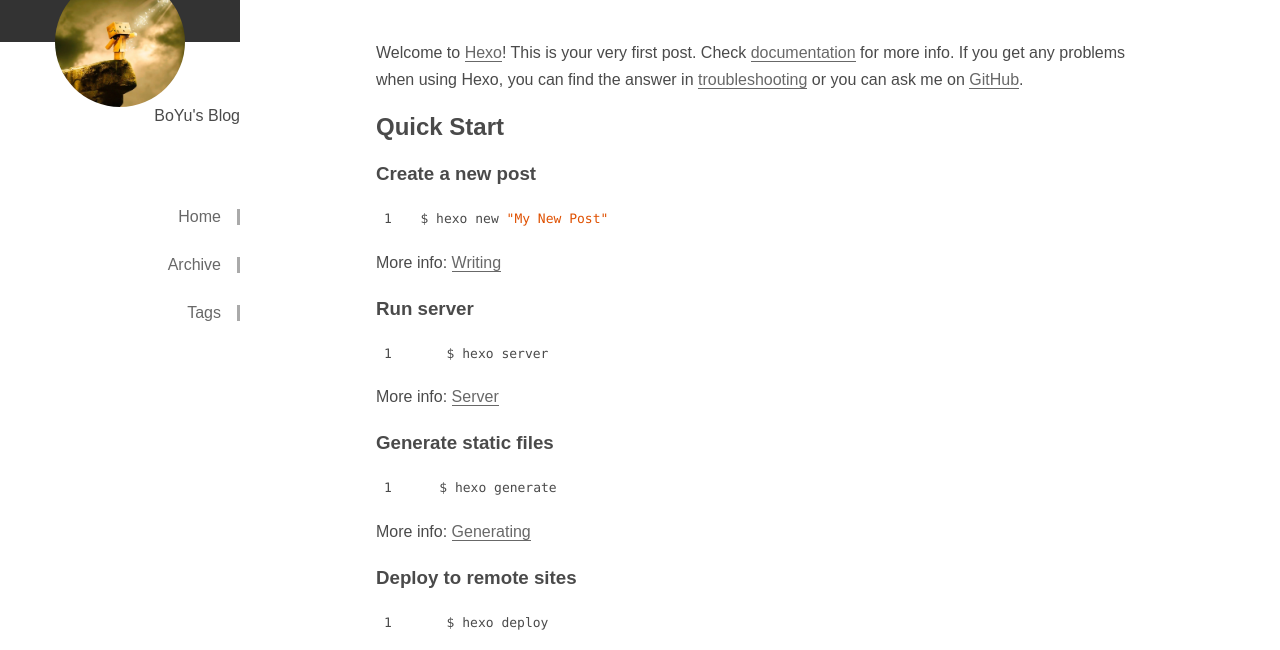
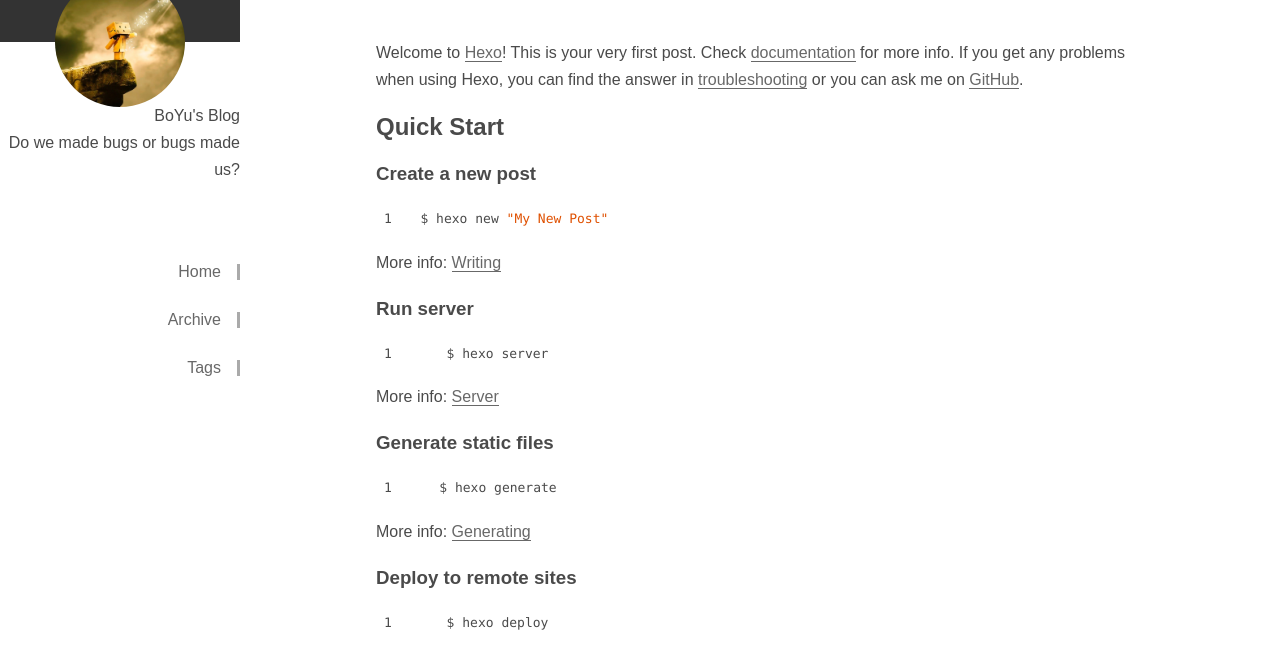
Before and after one commit to derzom/BoYu, a plain HTML site: page 2018/12/29/hello-world/index.html in a window 1280 px wide. Shown: the part 138-788 px from the top of the page. Drawn offline with Linux system fonts and the light colour scheme; a small style sheet from the web is missing.

Commit message:
Site updated: 2018-12-30 00:38:32

```diff
--- a/2018/12/29/hello-world/index.html
+++ b/2018/12/29/hello-world/index.html
@@ -22,6 +22,8 @@
     </section>
     <section class="menu">
         <div>BoYu&#39;s Blog</div>
+
+            <div>Do we made bugs or bugs made us?</div>
 
         <ul>
 
```
Also changed, not shown: archives/2018/12/index.html (+2 -0 lines), archives/2018/index.html (+2 -0 lines), archives/index.html (+2 -0 lines), index.html (+2 -0 lines), tags/index.html (+2 -0 lines).
